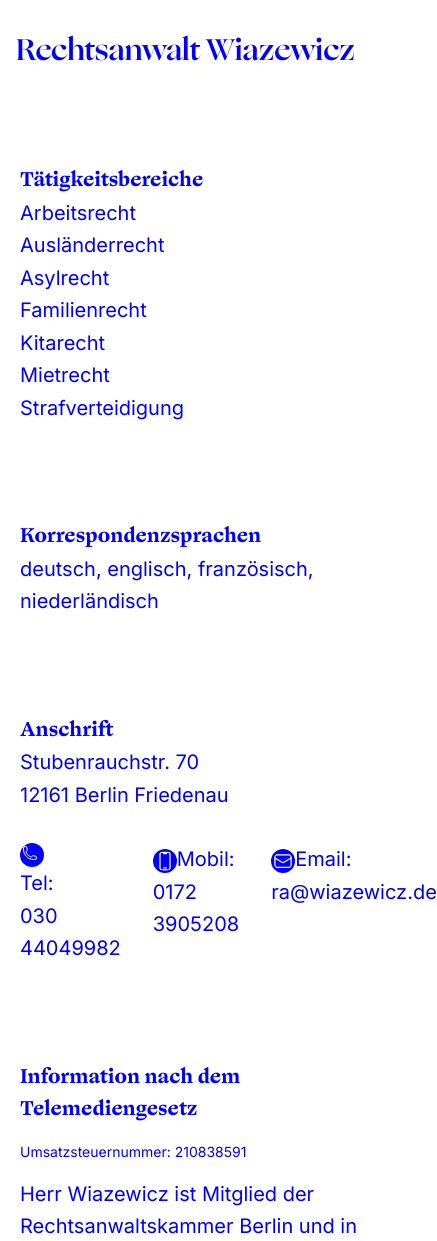
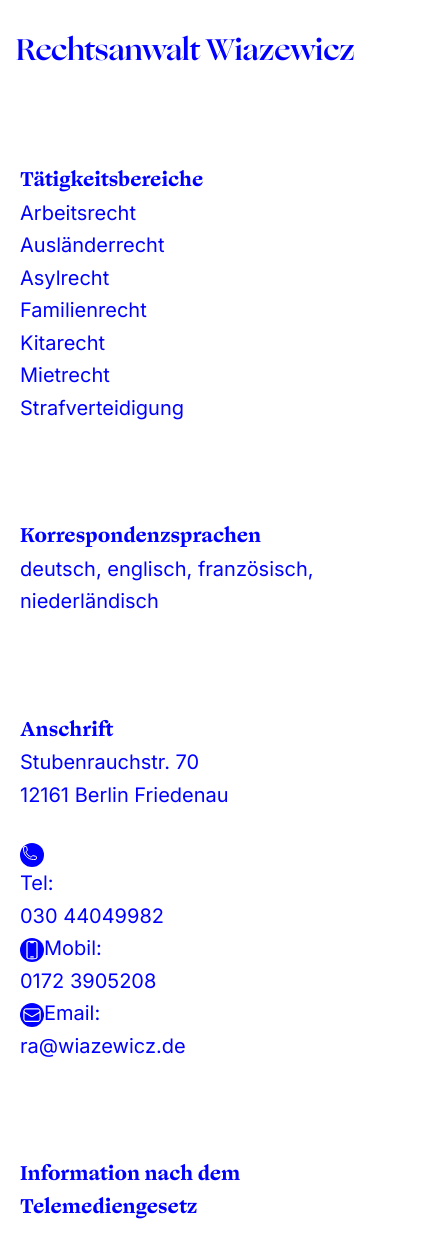
Before and after one commit to dreadbeard11/ra-wiazewicz, a Next.js app: page / in a window 390 px wide. Shown: the top 1241 px of the page, 437 px wide, since content can reach past the window. Built offline with nearby package versions, Linux system fonts and the light colour scheme.

Commit message:
Update page.tsx

```diff
--- a/src/app/page.tsx
+++ b/src/app/page.tsx
@@ -37,7 +37,7 @@ export default function Index() {
             <div>Stubenrauchstr. 70</div>
             <div>12161 Berlin Friedenau</div>
 
-            <div className="space-x-8 flex flex-row pt-8">
+            <div className="sm:space-x-8 sm:flex sm:flex-row pt-8">
               <div>
                 <div>
                   {" "}
```
